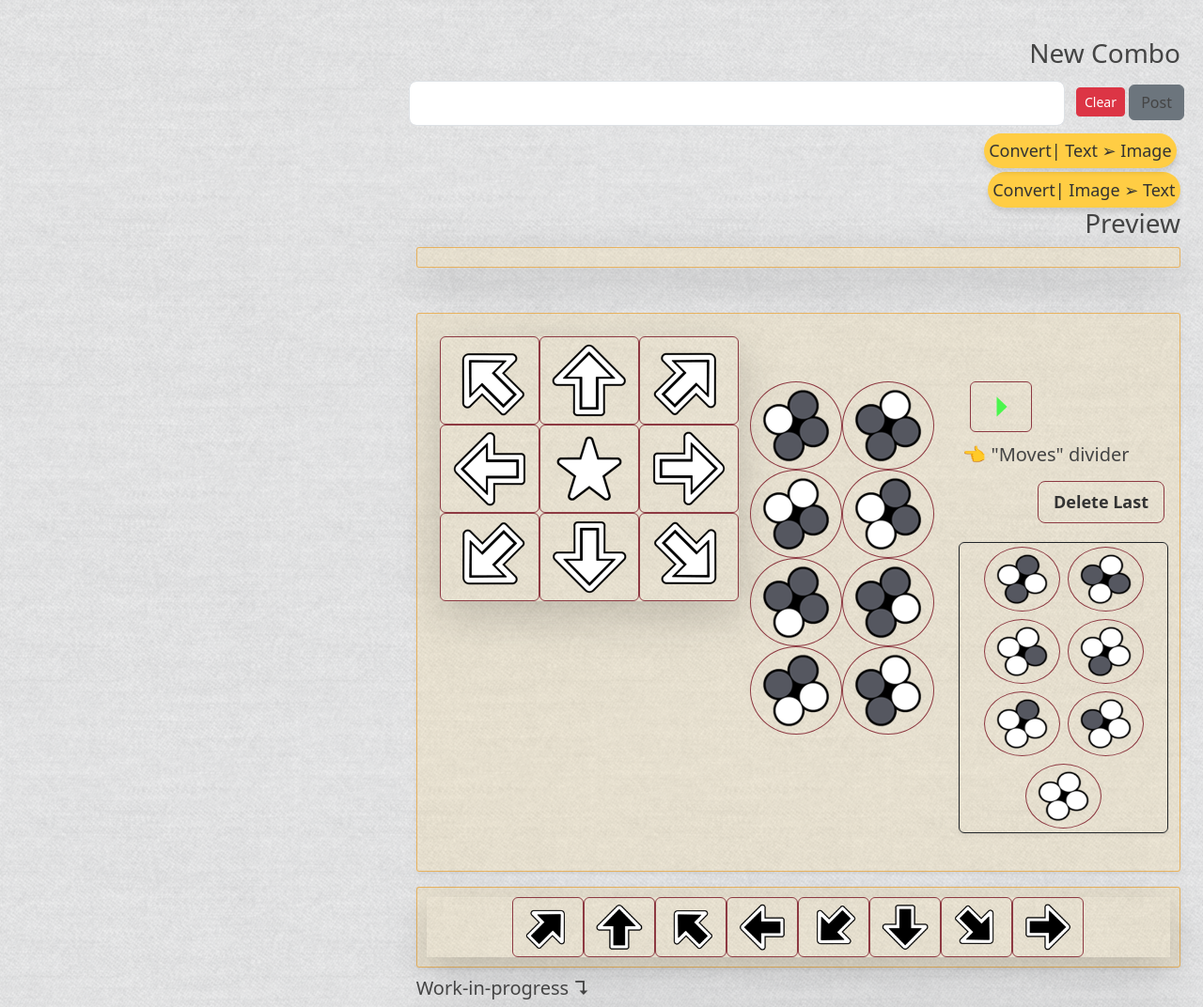
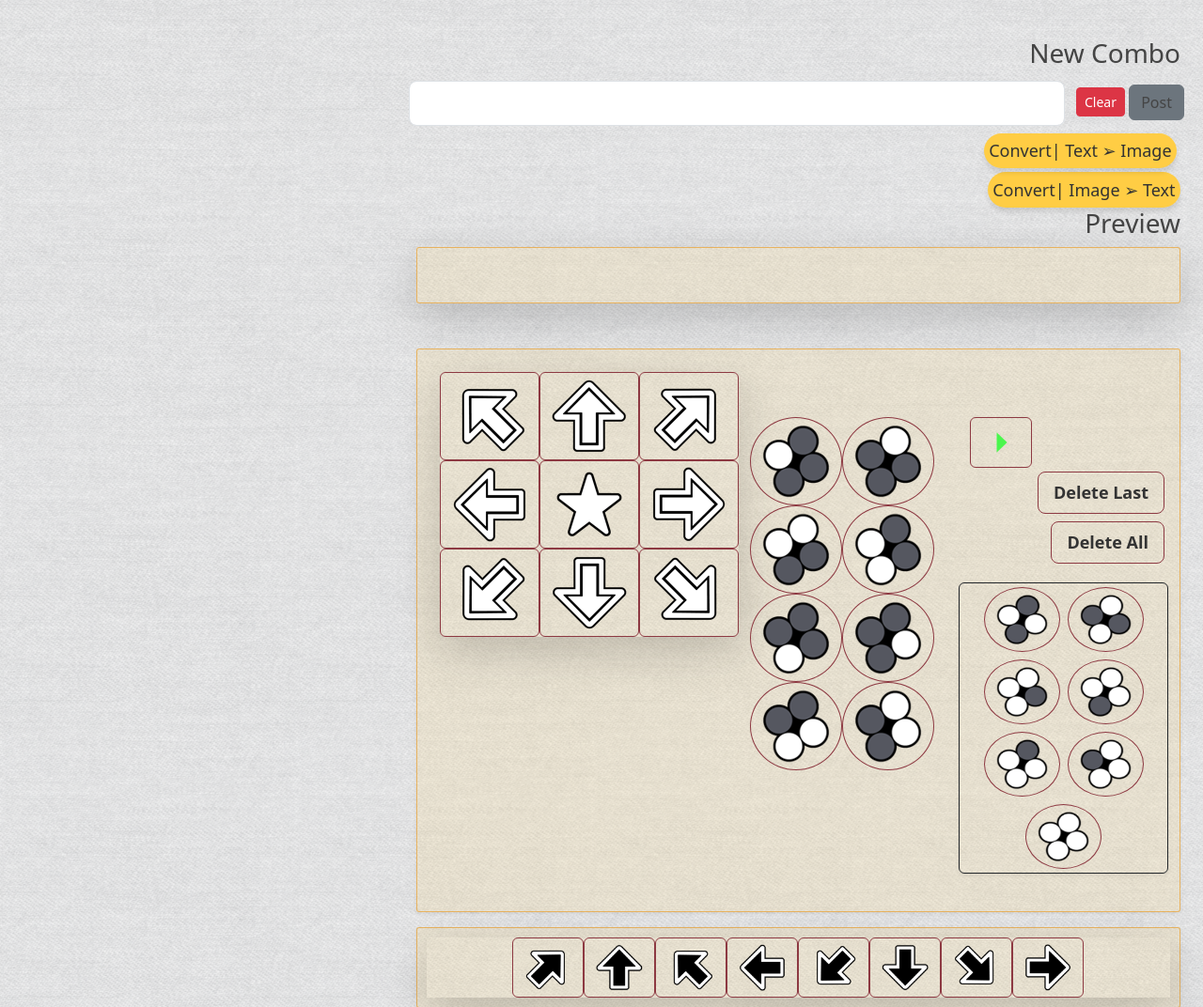
Before and after one commit to dzzldbe/pythonblog-tekken, a Flask app: page / in a window 1280 px wide. Shown: the part 122-1194 px from the top of the page at 94% size. Run offline with Flask 3, Linux system fonts and the light colour scheme; data that the repository does not hold is empty.

Commit message:
added a delete all button

```diff
--- a/pythonblog/templates/home.html
+++ b/pythonblog/templates/home.html
@@ -67,7 +67,7 @@
                   </div>
                   <div class="flex-container">
                      <h3 style="text-align: right;">Preview</h3>
-                     <div class="article content-section shadow-lg" id="preview_container">
+                     <div class="container content-section shadow-lg p-2" style="min-height: 60px;" id="preview_container">
                         {% for image in images %}
 
                            <img src="{{ url_for('static', filename=image) }} " height="40" width="40" alt="">
@@ -206,9 +206,12 @@
                                        <img src="{{ url_for('static', filename='assets/next.png')}}" alt="" height="40" width="40">
                                     </a>
                                  </div>
-                                 <div class="col h5 article-title p-1 mt-2">👈 "Moves" divider</div>
+                                 <!-- <div class="col h5 article-title p-1 mt-2">👈 "Moves" divider</div> -->
+                                  <div class="col p-1 ms-auto">
+                                    <button class="btn btn-lg btn-text btn-tekken left-key" data-bs-toggle="tooltip" data-bs-title="You can use ArrowLeft Key" onclick="delete_last()">Delete Last</button>
+                                 </div>
                                  <div class="col p-1 ms-auto">
-                                    <button class="btn btn-lg btn-text btn-tekken left-key" data-bs-toggle="tooltip" data-bs-title="You can use ArrowLeft Key" onclick="delete_last()">Delete Last</button>
+                                    <button class="btn btn-lg btn-text btn-tekken" onclick="delete_all()">Delete All</button>
                                  </div>
                               </div>
 
@@ -407,11 +410,17 @@
       input1.value=list_pass
       console.log(input1.value)
    }
+
    function delete_last() {
       const target_div=document.getElementById('preview_container')
       const last_img= target_div.querySelector('img:last-child')
       last_img.remove();
       list_pass.pop()
    }
+   function delete_all() {
+      const target_div=document.getElementById('preview_container')
+      target_div.replaceChildren();
+      list_pass.length=0
+   }
 </script>
    {% endblock %}
```
